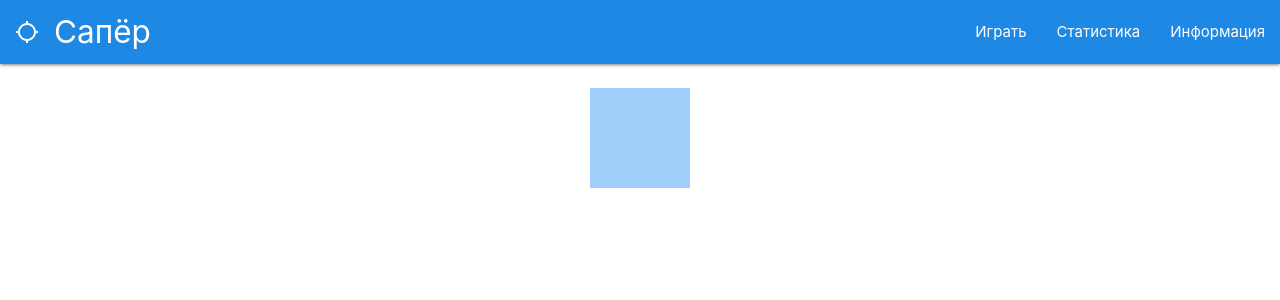
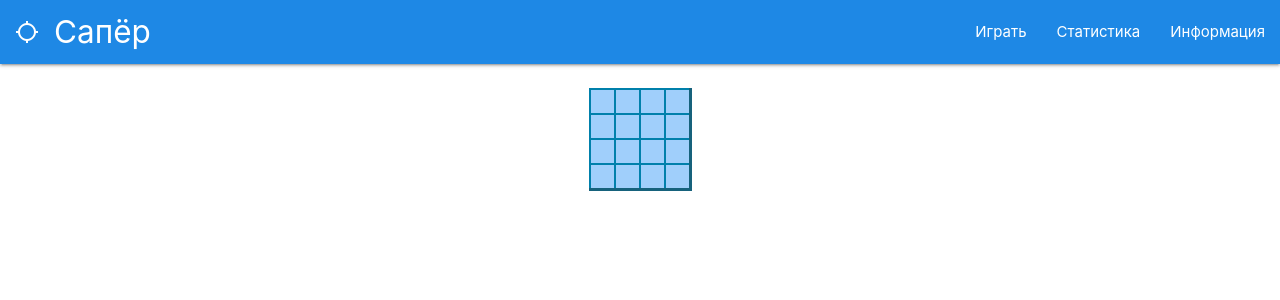
Before and after one commit to SychevAndrey/Minesweeper, a React (Create React App) app: page / in a window 1280 px wide. Shown: the top 300 px of the page. Built offline with nearby package versions, Linux system fonts and the light colour scheme.

Commit message:
get some styles

```diff
--- a/src/components/Minesweeper/index.module.scss
+++ b/src/components/Minesweeper/index.module.scss
@@ -5,12 +5,20 @@
   background-color: rgb(160, 207, 251);
   align-items: center;
   justify-content: center;
+  border: 2px inset deepskyblue;
+  border-bottom: 0;
+  border-right: 0;
+  box-sizing: border-box;
 }
 
 .field {
+  box-sizing: content-box;
   margin-left: auto;
   margin-top: 24px;
   margin-right: auto;
   display: flex;
   flex-wrap: wrap;
+  border: 3px solid rgb(22, 98, 124);
+  border-top: 0;
+  border-left: 0;
 }
--- a/src/components/Minesweeper/index.tsx
+++ b/src/components/Minesweeper/index.tsx
@@ -12,13 +12,15 @@ interface IMinesweeperProps {
 }
 
 const Minesweeper: React.FC<IMinesweeperProps> = ({size, difficulty}) => {
-
   const data: Array<number> =
     [
     2, 9, 3, 1,
     3, 0, 9, 1,
     0, 0, 0, 2,
     0, 0, 0, 9];
+
+  const [state, setState] = useState<{ [key in number]: CellState }>(getInitialState(data));
+  const [finish, setFinish] = useState<[boolean, boolean]>([false, false]); // запилить через контекст, туда же время
 
   function checkTurn(cellId: number, buttons: number): void {
     console.log(cellId, buttons);
@@ -42,7 +44,7 @@ const Minesweeper: React.FC<IMinesweeperProps> = ({size, difficulty}) => {
     console.log(state);
   }
 
-  const cells = (data: Array<number>): JSX.Element[] => {
+  const cells = (): JSX.Element[] => {
     return data.map((cell, index) => <Cell value={cell} key={index} index={index} onTurn={checkTurn} show={state[index]} />)
   }
 
@@ -50,12 +52,9 @@ const Minesweeper: React.FC<IMinesweeperProps> = ({size, difficulty}) => {
     return new Array(size*size).fill('hide');
   }
 
-  const [state, setState] = useState<{ [key in number]: CellState }>(getInitialState(data));
-  const [finish, setFinish] = useState<[boolean, boolean]>([false, false]); // запилить через контекст, туда же время
-
   return (
     <div style={{width: `${size*25}px`}} className={styles.field}>
-      {cells(data)}
+      {cells()}
     </div>
   )
 }
```
Also changed, not shown: src/pages/Info/index.tsx (added, +9 -0 lines), src/pages/Info/index.module.scss (added).
